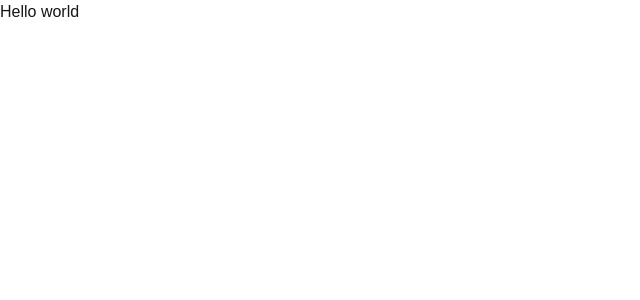
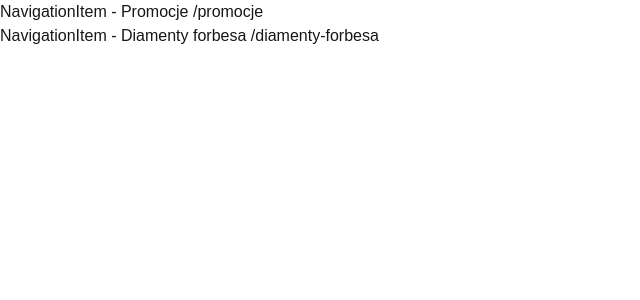
Before and after one commit to SebastianJedrak/droplo-recruitment-task, a Next.js app: page / in a window 1280 px wide. Shown: the top 300 px of the page, without its empty margins (0-640 px from the left). Built offline with nearby package versions, Linux system fonts and the light colour scheme.

Commit message:
feat(navigation-list): created loop in NavigationCard and passed props to NavigationItem

```diff
--- a/src/app/page.tsx
+++ b/src/app/page.tsx
@@ -1,3 +1,7 @@
+import NavigationCard from "@/components/NavigationCard";
+
 export default function Home() {
-  return <div>Hello world</div>;
+  return <div>
+    <NavigationCard />
+  </div>;
 }
--- a/src/components/NavigationCard.tsx
+++ b/src/components/NavigationCard.tsx
@@ -1,13 +1,25 @@
-import React from 'react';
-import NavigationItem from './NavigationItem';
+import React from "react";
+import NavigationItem from "./NavigationItem";
 
 const NavigationCard: React.FC = () => {
+  const navigationList = [
+    {
+      id: "1",
+      title: "Promocje",
+      link: "/promocje",
+    },
+    {
+      id: "2",
+      title: "Diamenty forbesa",
+      link: "/diamenty-forbesa",
+    },
+  ];
   return (
     <div>
       <ul>
-        <NavigationItem />
-        <NavigationItem />
-        <NavigationItem />
+        {navigationList.map((item) => (
+          <NavigationItem key={item.id} title={item.title} link={item.link} />
+        ))}
       </ul>
     </div>
   );
--- a/src/components/NavigationItem.tsx
+++ b/src/components/NavigationItem.tsx
@@ -1,9 +1,15 @@
 import React from 'react';
 
-const NavigationItem: React.FC = () => {
+interface NavigationItemProps {
+    key: string;
+    title: string;
+    link: string;
+  }
+
+const NavigationItem: React.FC<NavigationItemProps> = ({key, title, link}) => {
   return (
     <li>
-      NavigationItem
+      NavigationItem - {key} {title} {link}
     </li>
   );
 };
```
